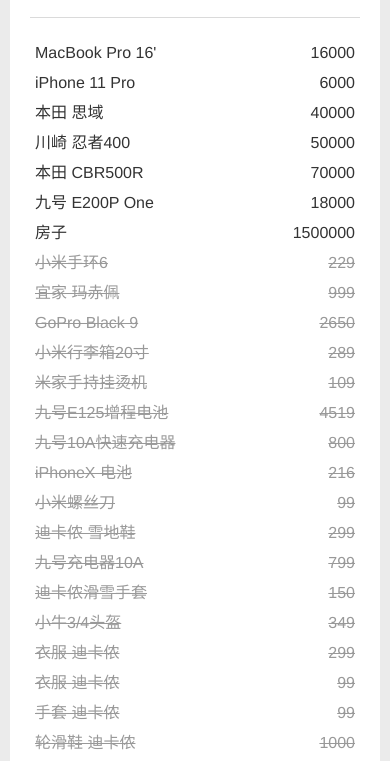
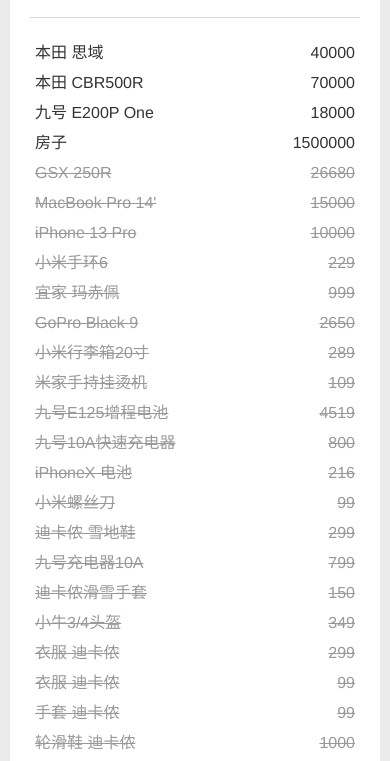
Before and after one commit to KyleBing/wanted-list, a plain HTML site: page index.html in a window 390 px wide. Shown: the part 72-833 px from the top of the page. Drawn offline with Linux system fonts and the light colour scheme.

Commit message:
add gsx250,iphone,mbp

```diff
--- a/index.html
+++ b/index.html
@@ -29,16 +29,14 @@
     document.ontouchstart = () => {};
 
     const ITEMS = [
-        // {owned: false, sold: false, priceSold: 0,    date: '1991-03-06', priceOrigin: 0,         price: 3000,      title: "PS5",},
-        // {owned: false, sold: false, priceSold: 0,    date: '1991-03-06', priceOrigin: 0,         price: 6000,      title: "iPad Pro 11",},
-        {owned: false, sold: false, priceSold: 0,    date: '1991-03-06', priceOrigin: 22199,     price: 16000,     title: "MacBook Pro 16\'",},
-        {owned: false, sold: false, priceSold: 0,    date: '1991-03-06', priceOrigin: 10000,     price: 6000,      title: "iPhone 11 Pro",},
         {owned: false, sold: false, priceSold: 0,    date: '1991-03-06', priceOrigin: 40000,     price: 40000,     title: "本田 思域",},
-        {owned: false, sold: false, priceSold: 0,    date: '1991-03-06', priceOrigin: 50000,     price: 50000,     title: "川崎 忍者400",},
         {owned: false, sold: false, priceSold: 0,    date: '1991-03-06', priceOrigin: 70000,     price: 70000,     title: "本田 CBR500R",},
         {owned: false, sold: false, priceSold: 0,    date: '1991-03-06', priceOrigin: 18000,     price: 18000,     title: "九号 E200P One",},
         {owned: false, sold: false, priceSold: 0,    date: '1991-03-06', priceOrigin: 200000,    price: 1500000,   title: "房子",},
 
+        {owned: true,  sold: false, priceSold: 0,    date: '2021-08-15', priceOrigin: 26680,     price: 26680,     title: "GSX 250R",},
+        {owned: true,  sold: false, priceSold: 0,    date: '2021-10-20', priceOrigin: 15000,     price: 15000,     title: "MacBook Pro 14\'",},
+        {owned: true,  sold: false, priceSold: 0,    date: '2021-10-24', priceOrigin: 10000,     price: 10000,     title: "iPhone 13 Pro",},
         {owned: true,  sold: false, priceSold: 0,    date: '2021-05-05', priceOrigin: 229,       price: 229,       title: "小米手环6",},
         {owned: true,  sold: false, priceSold: 0,    date: '2021-05-05', priceOrigin: 999,       price: 999,       title: "宜家 玛赤佩",},
         {owned: true,  sold: false, priceSold: 0,    date: '2021-03-14', priceOrigin: 3000,      price: 2650,      title: "GoPro Black 9",},
```
